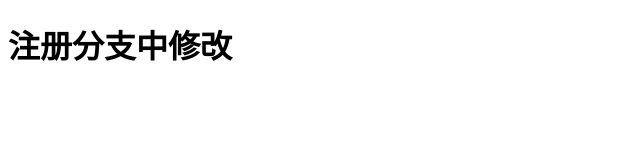
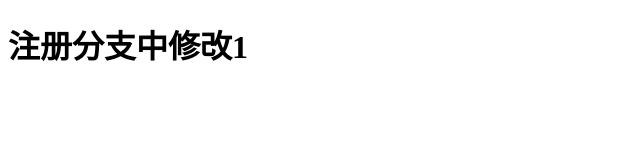
Before and after one commit to vicky-Z2320/Project_01, a plain HTML site: page login.html in a window 1280 px wide. Shown: the full height of the page, 0-640 px from the left. Drawn offline with Linux system fonts and the light colour scheme.

Commit message:
注册分支中修改后提交

```diff
--- a/login.html
+++ b/login.html
@@ -7,6 +7,6 @@
     <title>login</title>
 </head>
 <body>
-    <h1>注册分支中修改</h1>
+    <h1>注册分支中修改1</h1>
 </body>
 </html>
```
